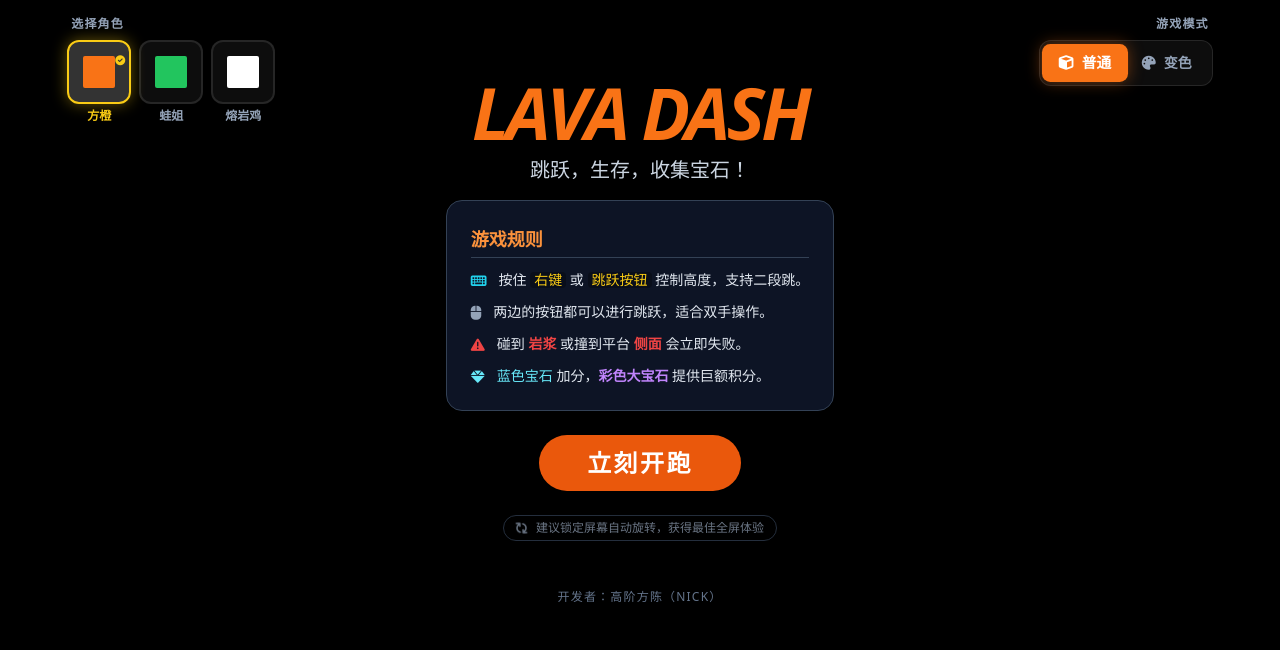
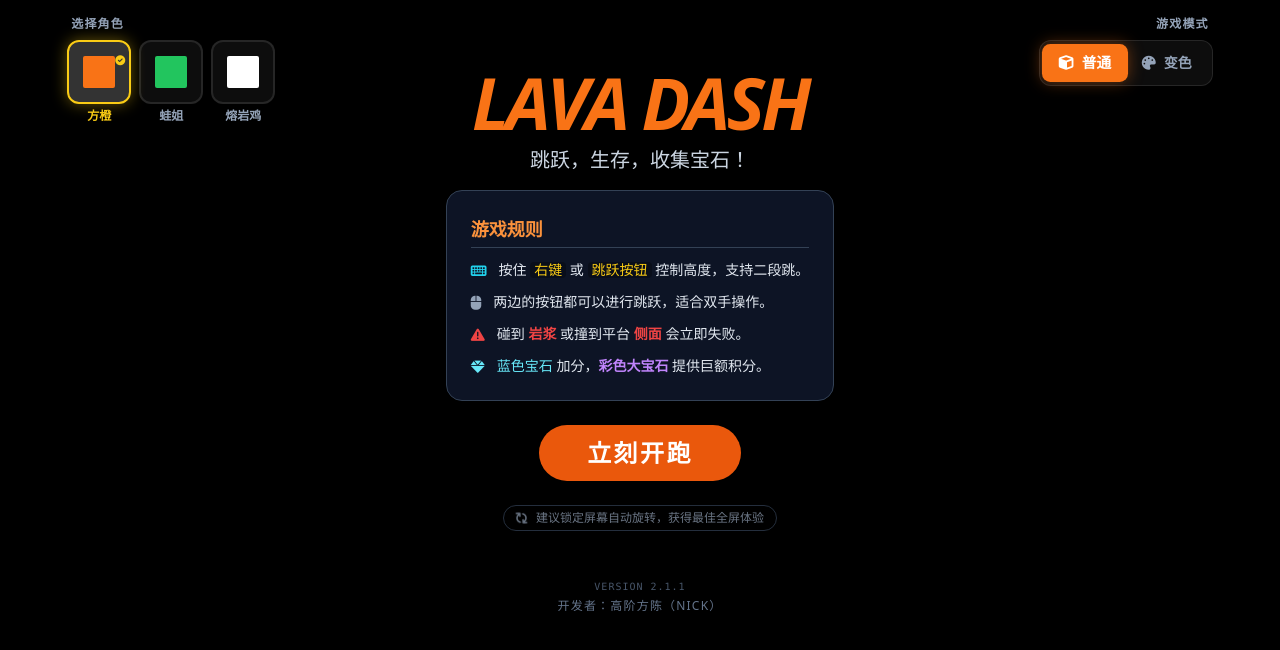
Before and after one commit to foxcsong/lava-leap, a React (Vite) app: page / in a window 1280 px wide. Shown: the top 650 px of the page. Built offline with nearby package versions, Linux system fonts and the light colour scheme.

Commit message:
feat: add version display (v2.1.1) to main page

```diff
--- a/App.tsx
+++ b/App.tsx
@@ -2,6 +2,7 @@ import React, { useState, useEffect, useRef, useCallback } from 'react';
 import { GameEngine } from './game/GameEngine';
 import { PlayerSkin, GameMode, ColorType } from './game/Entities';
 import { sounds } from './game/SoundManager';
+import { CONFIG } from './game/Config';
 
 const App: React.FC = () => {
   const canvasRef = useRef<HTMLCanvasElement>(null);
@@ -295,8 +296,13 @@ const App: React.FC = () => {
                 <i className="fa-solid fa-sync fa-spin"></i>
                 <span>建议锁定屏幕自动旋转，获得最佳全屏体验</span>
               </div>
-              <div className="mt-8 text-slate-500 text-[10px] md:text-xs font-medium tracking-widest uppercase">
-                开发者：高阶方陈（Nick）
+              <div className="mt-8 flex flex-col items-center gap-1">
+                <div className="text-slate-600 text-[10px] font-mono tracking-widest uppercase">
+                  Version {CONFIG.VERSION}
+                </div>
+                <div className="text-slate-500 text-[10px] md:text-xs font-medium tracking-widest uppercase">
+                  开发者：高阶方陈（Nick）
+                </div>
               </div>
             </div>
           </div>
--- a/game/Config.ts
+++ b/game/Config.ts
@@ -1,5 +1,6 @@
 
 export const CONFIG = {
+    VERSION: '2.1.1',
     // 基础物理参数 (对应 1080p 参考高度)
     REFERENCE_HEIGHT: 1080,
 
```
